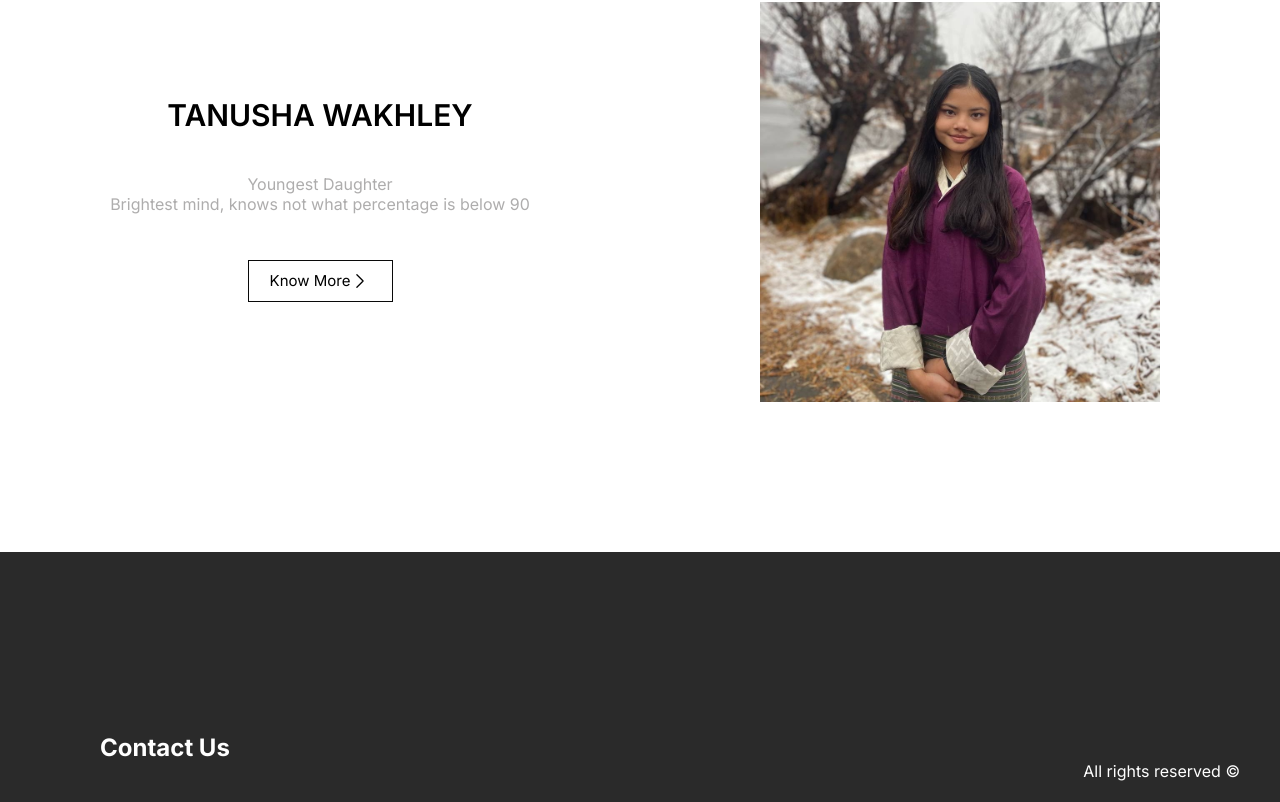
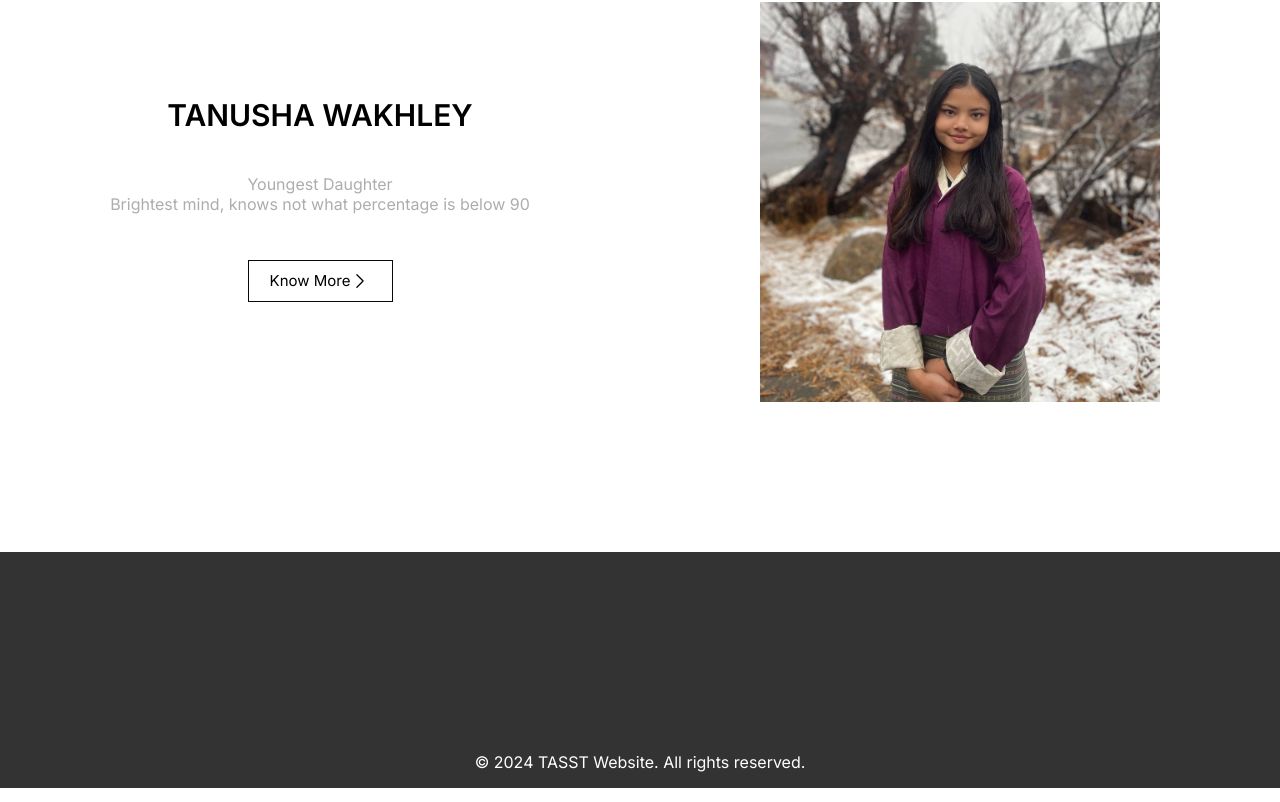
Before and after one commit to suzWaks/tasst, a Next.js app: page / in a window 1280 px wide. Shown: the part 3680-4482 px from the top of the page. Built offline with nearby package versions, Linux system fonts and the light colour scheme.

Commit message:
Fixed Navbar dynamic

```diff
--- a/components/Footer/page.js
+++ b/components/Footer/page.js
@@ -2,15 +2,8 @@ import styles from './page.module.css'
 
 export default function Footer() {
     return (
-        <div className={styles.container}>
-            <div className={styles.column}>
-                <div>
-                    <h2>Contact Us</h2>
-                </div>
-            </div >
-            <div className={`${styles.column} ${styles.corner}`}>
-                <p>All rights reserved ©</p>
-            </div>
-        </div>
+        <footer className={styles.footer}>
+            <p>&copy; 2024 TASST Website. All rights reserved.</p>
+        </footer>
     )
 }
--- a/components/Footer/page.module.css
+++ b/components/Footer/page.module.css
@@ -1,27 +1,18 @@
-.container {
-  background-color: #2a2a2a;
-  color: white;
-  height: 250px;
+.footer {
+  background-color: #333;
+  color: #fff;
   width: 100%;
   display: flex;
-  /* margin-top: 700px; */
-  position: relative;
+  justify-content: center; /*Align horizontally center*/
 }
 
-.column {
-  display: flex;
-  /* justify-content: center; Add this */
-  align-items: flex-end;
-  flex: 1;
+.footer p {
+  margin-top: 200px;
 }
 
-.column:first-child {
-  justify-content: flex-start;
-  padding: 20px 100px;
+/* Media query for responsiveness */
+@media only screen and (max-width: 600px) {
+  .footer {
+    font-size: 14px;
+  }
 }
-
-.corner {
-  display: flex;
-  justify-content: flex-end;
-  padding: 5px 40px;
-}
--- /dev/null
+++ b/components/Icons/Cross.js
@@ -0,0 +1,12 @@
+
+
+export default function Cross() {
+    return (
+        <>
+            <svg xmlns="http://www.w3.org/2000/svg" fill="none" viewBox="0 0 24 24" stroke-width="1.5" stroke="currentColor" class="w-6 h-6">
+                <path stroke-linecap="round" stroke-linejoin="round" d="M6 18 18 6M6 6l12 12" />
+            </svg>
+
+        </>
+    )
+}
--- a/components/NavBar/NavBar.js
+++ b/components/NavBar/NavBar.js
@@ -1,50 +1,71 @@
 'use client'
 
-import React, { useEffect, useState } from 'react';
+import { useState } from 'react';
 import styles from '@/components/NavBar/Navbar.module.css';
 import Bars from '../Icons/Bars';
 import NavLink from './Navlink';
 import Link from 'next/link';
+import useScrolled from './scrollFT'; // Import the hook
+import Cross from '../Icons/Cross';
 
 export default function NavBar() {
-  const [scrolled, setScrolled] = useState(false);
 
-  useEffect(() => {
-    const handleScroll = () => {
-      if (window.scrollY > 50) {
-        setScrolled(true);
-      } else {
-        setScrolled(false);
+  const [toggleNav, setToggleNav] = useState(false);
+
+  const scrolled = useScrolled();
+
+  function toggleSidebar() {
+    setToggleNav(!toggleNav)
+    console.log("Sidebar set", toggleNav)
   }
-    };
-
-    window.addEventListener('scroll', handleScroll);
-
-    return () => {
-      window.removeEventListener('scroll', handleScroll);
-    };
-  }, []);
+  function closeSidebar() {
+    setToggleNav(false);
+    console.log("Close sidebar")
+  }
 
   return (
     <>
+      {!toggleNav && (
         <nav className={`${styles.nav} ${scrolled ? styles.scrolled : ''}`}>
           <Link className={styles.logo} href='/'>TASST</Link>
-        <div className={styles.bars}><Bars /></div>
-        <ul>
+          <div className={styles.bars} onClick={toggleSidebar}><Bars /></div>
+          <ul className={styles.links}>
             <li>
-            <NavLink href='/hierarchy'> Hierarchy</NavLink>
+              <NavLink href='/hierarchy' > Hierarchy</NavLink>
             </li>
             <li>
-            <NavLink href='/members'>Members</NavLink>
+              <NavLink href='/members' >Members</NavLink>
             </li>
             <li>
-            <NavLink href='/residence'>Residence</NavLink>
+              <NavLink href='/residence' >Residence</NavLink>
             </li>
             <li>
-            <NavLink href='/gallery'>Gallery</NavLink>
+              <NavLink href='/gallery' >Gallery</NavLink>
             </li>
           </ul>
         </nav>
+      )}
+
+      {toggleNav && (
+        <div className={styles.sidebar}>
+          <div className={styles.cross} onClick={toggleSidebar}><Cross /></div>
+          <Link className={styles.logo} href='/'>TASST</Link>
+          <ul>
+            <li>
+              <NavLink href='/hierarchy' onClick={closeSidebar}> Hierarchy</NavLink>
+            </li>
+            <li>
+              <NavLink href='/members' onClick={closeSidebar}>Members</NavLink>
+            </li>
+            <li>
+              <NavLink href='/residence' onClick={closeSidebar}>Residence</NavLink>
+            </li>
+            <li>
+              <NavLink href='/gallery' onClick={closeSidebar}>Gallery</NavLink>
+            </li>
+          </ul>
+        </div>
+      )}
     </>
   );
 }
--- a/components/NavBar/Navbar.module.css
+++ b/components/NavBar/Navbar.module.css
@@ -23,7 +23,7 @@
   color: white;
 }
 
-.nav ul {
+.links {
   list-style: none;
   /* margin: 0; */
   /* padding-right: 40px; */
@@ -42,11 +42,49 @@
 }
 
 @media (max-width: 756px) {
-  .nav ul {
+  .links {
     display: none;
   }
 
   .bars svg {
     display: block;
+    cursor: pointer;
   }
 }
+
+.sidebar {
+  padding-top: 30px;
+  background-color: black;
+  z-index: 999;
+  align-items: center;
+  justify-content: center;
+  text-align: center;
+  position: fixed;
+  top: 0;
+  width: 100%;
+  z-index: 1000;
+  transition: all 0.3s ease-in-out;
+}
+
+.sidebar ul {
+  padding: 40px;
+  list-style: none;
+}
+
+.sidebar li {
+  padding: 10px;
+}
+
+.cross {
+  display: flex;
+  justify-content: flex-end;
+  margin-right: 20px;
+}
+.cross svg {
+  fill: none;
+  stroke-width: 1.5px;
+  stroke: white;
+  width: 28x;
+  height: 28px;
+  cursor: pointer;
+}
--- a/components/NavBar/Navlink.js
+++ b/components/NavBar/Navlink.js
@@ -5,10 +5,10 @@ import { usePathname } from 'next/navigation'
 import styles from '@/components/NavBar/Navlink.module.css'
 
 
-export default function NavLink({ href, children }) {
+export default function NavLink({ href, children, onClick }) {
 
     const path = usePathname(); //Gives the currently active path
     return (
-        <Link href={href} className={path.startsWith(href) ? `${styles.link} ${styles.active}` : styles.link}>{children}</Link>
+        <Link href={href} onClick={onClick} className={path.startsWith(href) ? `${styles.link} ${styles.active}` : styles.link}>{children}</Link>
     )
 }
--- /dev/null
+++ b/components/NavBar/scrollFT.js
@@ -0,0 +1,25 @@
+import React, { useEffect, useState } from 'react';
+
+function useScrolled() {
+    const [scrolled, setScrolled] = useState(false);
+
+    useEffect(() => {
+        const handleScroll = () => {
+            if (window.scrollY > 50) {
+                setScrolled(true);
+            } else {
+                setScrolled(false);
+            }
+        };
+
+        window.addEventListener('scroll', handleScroll);
+
+        return () => {
+            window.removeEventListener('scroll', handleScroll);
+        };
+    }, []);
+
+    return scrolled;
+}
+
+export default useScrolled;
```
Lines whose indentation alone changed are shown as unchanged.
